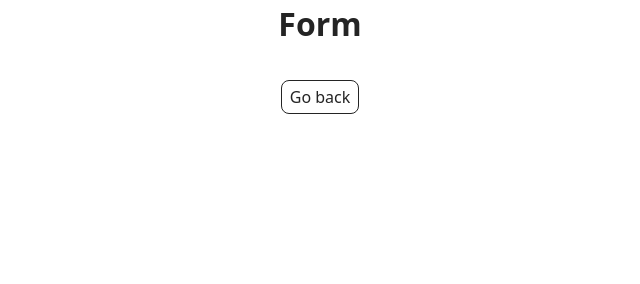
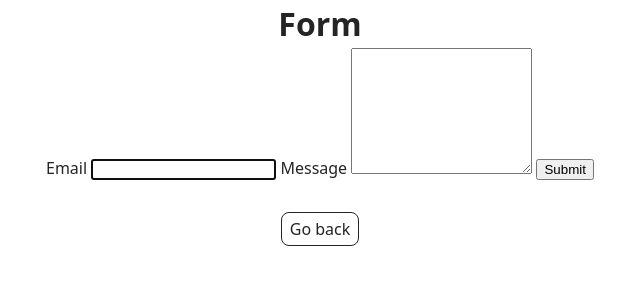
Before and after one commit to anastasiiahrebelnyk/goit-js-hw-09, a plain HTML site: page 2-form.html in a window 1280 px wide. Shown: the whole page, without its empty margins (320-960 px from the left). Drawn offline with Linux system fonts and the light colour scheme.

Commit message:
Deploying to gh-pages from @ anastasiiahrebelnyk/goit-js-hw-09@55bc0803de0a46e089f59e69994925113dcf2451 🚀

```diff
--- a/2-form.html
+++ b/2-form.html
@@ -13,6 +13,17 @@
     <main>
       <div class="container">
         <h1 class="main-title">Form</h1>
+        <form class="feedback-form" autocomplete="off">
+          <label>
+            Email
+            <input type="email" name="email" autofocus />
+          </label>
+          <label>
+            Message
+            <textarea name="message" rows="8"></textarea>
+          </label>
+          <button type="submit">Submit</button>
+        </form>
         <a class="back-link" href="./index.html">Go back</a>
       </div>
     </main>
--- a/2-form.js
+++ b/2-form.js
@@ -1,2 +1,2 @@
-import"./assets/modulepreload-polyfill-B5Qt9EMX.js";/* empty css                      */console.log("form");function o(){console.log("This is a function!")}console.log(JSON.stringify(o));
+import"./assets/modulepreload-polyfill-B5Qt9EMX.js";/* empty css                      */const s="feedback-form-state",t=document.querySelector("form");t.addEventListener("input",o=>{const e=new FormData(t),a={email:e.get("email"),message:e.get("message")};n(s,a)});document.addEventListener("DOMContentLoaded",o=>{const e=m(s,{});t.elements.email.value=e.email||"",t.elements.message.value=e.message||""});t.addEventListener("submit",o=>{if(o.preventDefault(),t.elements.email.value===""||t.elements.message.value==="")return alert("Fill please all fields");const e=new FormData(t),a={email:e.get("email"),message:e.get("message")};console.log(a),localStorage.removeItem(s),t.reset()});function n(o,e){const a=JSON.stringify(e);localStorage.setItem(o,a)}function m(o,e){const a=localStorage.getItem(o);try{return JSON.parse(a)??e}catch{return a??e}}
 //# sourceMappingURL=2-form.js.map
```
Also changed, not shown: 1 other file.
